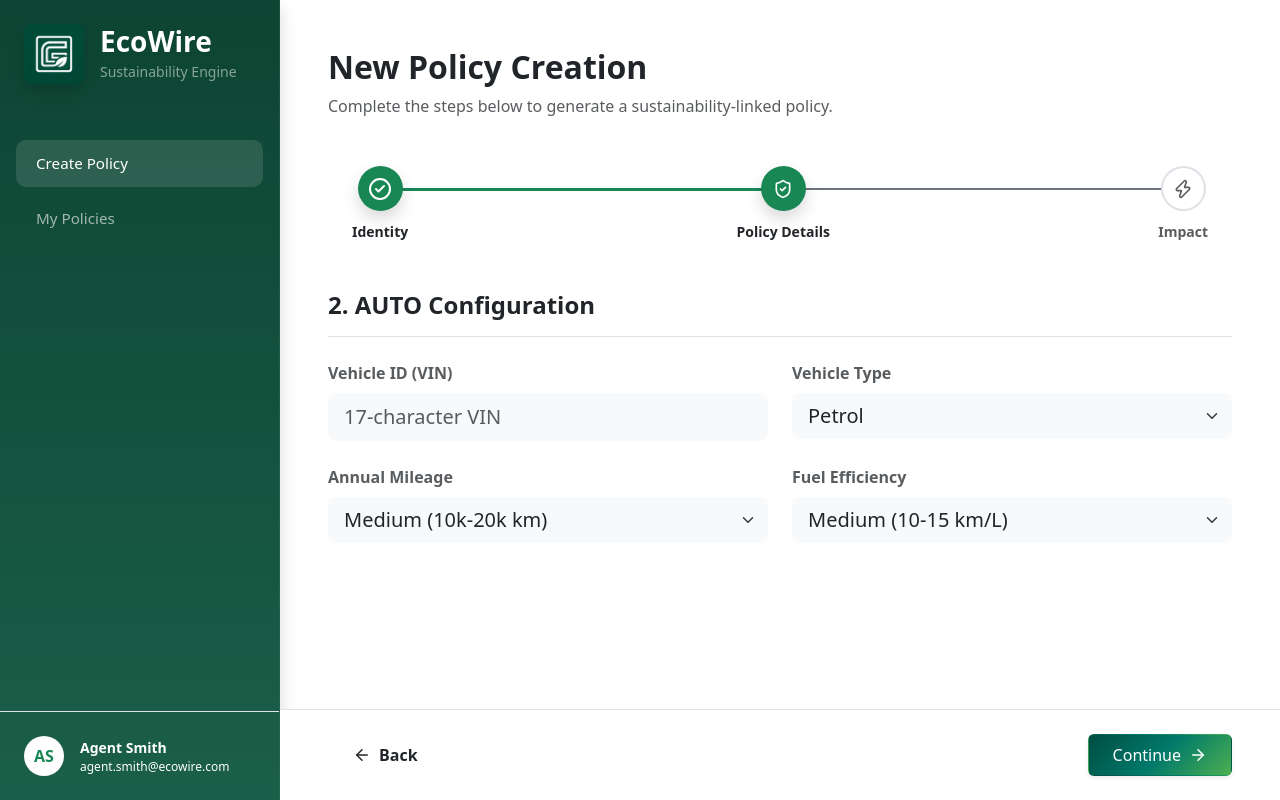
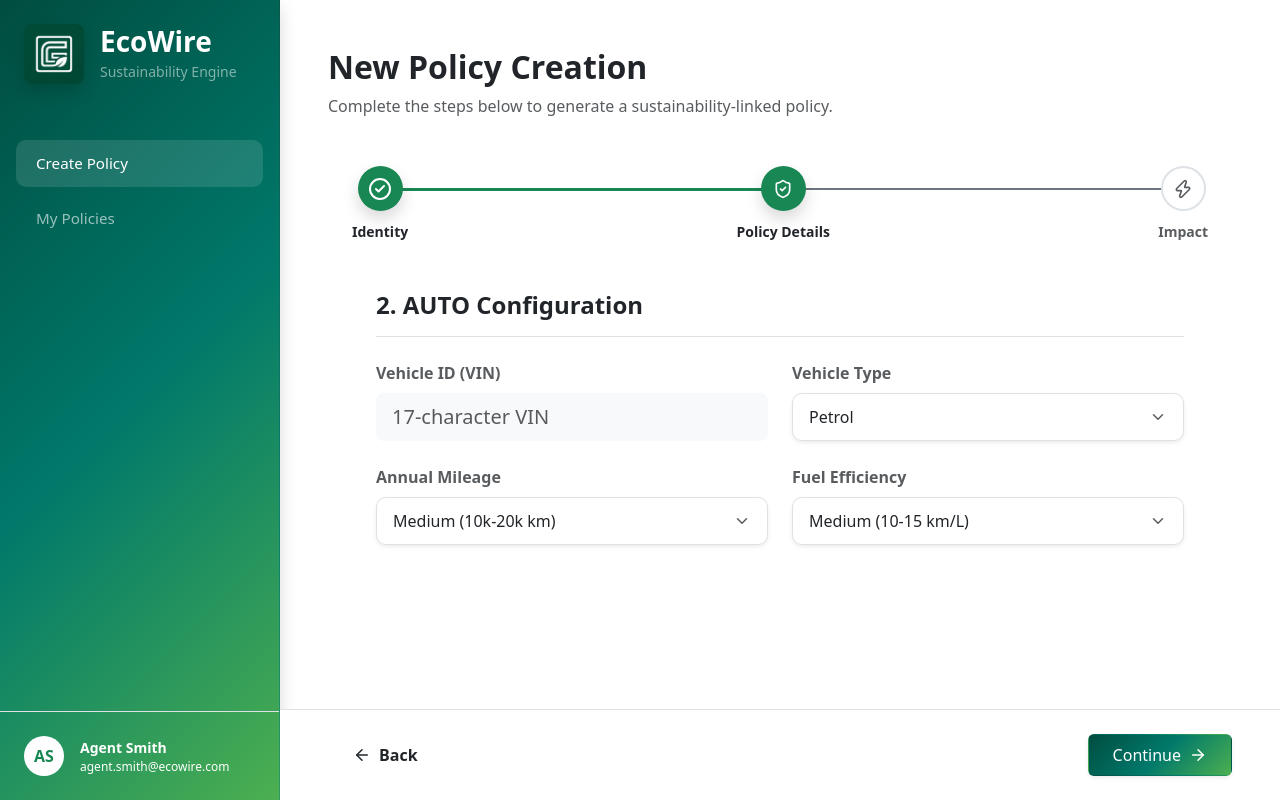
Before and after one commit to NourShbair/EcoWire, a React (Vite) app in the folder Frontend/: page / in a window 1280 px wide. Both pictures are taken after a click on the button "Continue". Built offline with nearby package versions, Linux system fonts and the light colour scheme.

Commit message:
UI changes

```diff
--- a/Frontend/src/App.css
+++ b/Frontend/src/App.css
@@ -6,9 +6,7 @@
     --eco-bg: #f8fbf9;
     --glass-bg: rgba(255, 255, 255, 0.9);
     --glass-border: rgba(0, 77, 64, 0.15);
-    /* Slightly darker eco-tinted border */
     --sidebar-width: 280px;
-    color-scheme: light;
 }
 
 body {
@@ -69,7 +67,6 @@ body {
     border-radius: 10px;
     border: 1px solid #e2e8f0;
     padding: 12px;
-    color-scheme: light !important;
 }
 
 .form-control:focus,
@@ -78,33 +75,15 @@ body {
     outline: none !important;
 }
 
-/* .form-select option {
-    background-color: #ffffff !important;
-    color: #2c3e50 !important;
-} */
 
-/* Eco Theme Overrides for Bootstrap Components */
 .form-check-input:checked {
     background-color: var(--eco-accent) !important;
 }
-
-/* UNUSED
-.list-group-item.active {
-    background-color: var(--eco-mint) !important;
-    color: var(--eco-primary) !important;
-    border-color: var(--eco-mint) !important;
-}
-*/
 
 .bg-mint {
     background-color: var(--eco-mint) !important;
 }
 
-/* UNUSED
-.text-eco {
-    color: var(--eco-primary) !important;
-}
-*/
 
 .btn-hover-eco {
     background-color: transparent;
@@ -119,6 +98,18 @@ body {
     border-color: rgba(25, 135, 84, 0.25) !important;
 }
 
+/* Dropdown  */
+.dropdown-item:hover,
+.dropdown-item:focus {
+    background-color: rgba(25, 135, 84, 0.08) !important;
+    color: #198754 !important;
+}
+
+.dropdown-item:active {
+    background-color: var(--eco-mint) !important;
+    color: var(--eco-primary) !important;
+}
+
 .hover-eco-btn:hover {
     background-color: rgba(25, 135, 84, 0.1) !important;
     color: #198754 !important;
--- a/Frontend/src/components/CreatePolicyForm.jsx
+++ b/Frontend/src/components/CreatePolicyForm.jsx
@@ -1,8 +1,9 @@
 import React, { useState } from 'react';
 import { useNavigate } from 'react-router-dom';
 import { motion, AnimatePresence } from 'framer-motion';
-import { User, ShieldCheck, Zap, ArrowRight, ArrowLeft, CheckCircle2, Loader2 } from 'lucide-react';
+import { User, ShieldCheck, Zap, ArrowRight, ArrowLeft, Loader2, CheckCircle2 } from 'lucide-react';
 import { apiService } from '../services/api';
+import EcoSelect from './EcoSelect';
 import clsx from 'clsx';
 
 const CreatePolicyForm = () => {
@@ -126,7 +127,7 @@ const CreatePolicyForm = () => {
             </div>
 
             {/* Form Content */}
-            <div className="min-vh-50">
+            <div className="min-vh-50 px-5">
                 <AnimatePresence mode="wait">
                     {/* STEP 1: IDENTITY */}
                     {step === 1 && (
@@ -202,28 +203,43 @@ const CreatePolicyForm = () => {
                                         </div>
                                         <div className="col-md-6">
                                             <label className="form-label text-muted fw-bold">Vehicle Type</label>
-                                            <select name="vehicleType" value={formData.vehicleType} onChange={handleChange} className="form-select form-select-lg bg-light border-0">
-                                                <option value="ELECTRIC">Electric</option>
-                                                <option value="HYBRID">Hybrid</option>
-                                                <option value="PETROL">Petrol</option>
-                                                <option value="DIESEL">Diesel</option>
-                                            </select>
+                                            <EcoSelect
+                                                name="vehicleType"
+                                                value={formData.vehicleType}
+                                                onChange={handleChange}
+                                                options={[
+                                                    { value: 'ELECTRIC', label: 'Electric' },
+                                                    { value: 'HYBRID', label: 'Hybrid' },
+                                                    { value: 'PETROL', label: 'Petrol' },
+                                                    { value: 'DIESEL', label: 'Diesel' }
+                                                ]}
+                                            />
                                         </div>
                                         <div className="col-md-6">
                                             <label className="form-label text-muted fw-bold">Annual Mileage</label>
-                                            <select name="annualMileage" value={formData.annualMileage} onChange={handleChange} className="form-select form-select-lg bg-light border-0">
-                                                <option value="LOW">Low (&lt; 10k km)</option>
-                                                <option value="MEDIUM">Medium (10k-20k km)</option>
-                                                <option value="HIGH">High (&gt; 20k km)</option>
-                                            </select>
+                                            <EcoSelect
+                                                name="annualMileage"
+                                                value={formData.annualMileage}
+                                                onChange={handleChange}
+                                                options={[
+                                                    { value: 'LOW', label: 'Low (< 10k km)' },
+                                                    { value: 'MEDIUM', label: 'Medium (10k-20k km)' },
+                                                    { value: 'HIGH', label: 'High (> 20k km)' }
+                                                ]}
+                                            />
                                         </div>
                                         <div className="col-md-6">
                                             <label className="form-label text-muted fw-bold">Fuel Efficiency</label>
-                                            <select name="fuelEfficiency" value={formData.fuelEfficiency} onChange={handleChange} className="form-select form-select-lg bg-light border-0">
-                                                <option value="HIGH">High (&gt; 15 km/L)</option>
-                                                <option value="MEDIUM">Medium (10-15 km/L)</option>
-                                                <option value="LOW">Low (&lt; 10 km/L)</option>
-                                            </select>
+                                            <EcoSelect
+                                                name="fuelEfficiency"
+                                                value={formData.fuelEfficiency}
+                                                onChange={handleChange}
+                                                options={[
+                                                    { value: 'HIGH', label: 'High (> 15 km/L)' },
+                                                    { value: 'MEDIUM', label: 'Medium (10-15 km/L)' },
+                                                    { value: 'LOW', label: 'Low (< 10 km/L)' }
+                                                ]}
+                                            />
                                         </div>
                                     </>
                                 )}
@@ -236,28 +252,40 @@ const CreatePolicyForm = () => {
                                         </div>
                                         <div className="col-md-6">
                                             <label className="form-label text-muted fw-bold">Energy Rating</label>
-                                            <select name="energyRating" value={formData.energyRating} onChange={handleChange} className="form-select form-select-lg bg-light border-0">
-                                                {['A', 'B', 'C', 'D', 'E', 'F', 'G'].map(r => <option key={r} value={r}>{r}</option>)}
-                                            </select>
+                                            <EcoSelect
+                                                name="energyRating"
+                                                value={formData.energyRating}
+                                                onChange={handleChange}
+                                                options={['A', 'B', 'C', 'D', 'E', 'F', 'G'].map(r => ({ value: r, label: r }))}
+                                            />
                                         </div>
                                         <div className="col-md-6">
                                             <label className="form-label text-muted fw-bold">Insulation Type</label>
-                                            <select name="insulationType" value={formData.insulationType} onChange={handleChange} className="form-select form-select-lg bg-light border-0">
-                                                <option value="NONE">None</option>
-                                                <option value="BASIC">Basic</option>
-                                                <option value="STANDARD">Standard</option>
-                                                <option value="ADVANCED">Advanced</option>
-                                            </select>
+                                            <EcoSelect
+                                                name="insulationType"
+                                                value={formData.insulationType}
+                                                onChange={handleChange}
+                                                options={[
+                                                    { value: 'NONE', label: 'None' },
+                                                    { value: 'BASIC', label: 'Basic' },
+                                                    { value: 'STANDARD', label: 'Standard' },
+                                                    { value: 'ADVANCED', label: 'Advanced' }
+                                                ]}
+                                            />
                                         </div>
-                                        <div className="col-md-6">
+                                        <div className="col-md-12">
                                             <label className="form-label text-muted fw-bold">Heating System</label>
-                                            <select name="heatingSystem" value={formData.heatingSystem} onChange={handleChange} className="form-select form-select-lg bg-light border-0">
-                                                <option value="GAS">Gas</option>
-                                                <option value="OIL">Oil</option>
-                                                <option value="ELECTRIC">Electric</option>
-                                                <option value="HEAT_PUMP">Heat Pump</option>
-                                                <option value="GEOTHERMAL">Geothermal</option>
-                                            </select>
+                                            <EcoSelect
+                                                name="heatingSystem"
+                                                value={formData.heatingSystem}
+                                                onChange={handleChange}
+                                                options={[
+                                                    { value: 'ELECTRIC', label: 'Electric Heat Pump' },
+                                                    { value: 'GAS', label: 'Natural Gas' },
+                                                    { value: 'OIL', label: 'Heating Oil' },
+                                                    { value: 'SOLAR', label: 'Solar Thermal' }
+                                                ]}
+                                            />
                                         </div>
                                         <div className="col-md-12">
                                             <div className="form-check form-switch p-4 bg-light rounded-3 d-flex align-items-center">
@@ -284,20 +312,30 @@ const CreatePolicyForm = () => {
                                         </div>
                                         <div className="col-md-6">
                                             <label className="form-label text-muted fw-bold">Property Type</label>
-                                            <select name="propertyType" value={formData.propertyType} onChange={handleChange} className="form-select form-select-lg bg-light border-0">
-                                                <option value="COMMERCIAL">Commercial</option>
-                                                <option value="RESIDENTIAL">Residential</option>
-                                            </select>
+                                            <EcoSelect
+                                                name="propertyType"
+                                                value={formData.propertyType}
+                                                onChange={handleChange}
+                                                options={[
+                                                    { value: 'OFFICE', label: 'Office' },
+                                                    { value: 'RETAIL', label: 'Retail' },
+                                                    { value: 'INDUSTRIAL', label: 'Industrial' },
+                                                    { value: 'COMMERCIAL', label: 'Other Commercial' }
+                                                ]}
+                                            />
                                         </div>
                                         <div className="col-md-6">
                                             <label className="form-label text-muted fw-bold">Waste Management</label>
-                                            <select name="wasteManagement" value={formData.wasteManagement} onChange={handleChange} className="form-select form-select-lg bg-light border-0">
-                                                <option value="NONE">None</option>
-                                                <option value="BASIC_RECYCLING">Basic Recycling</option>
-                                                <option value="ADVANCED_RECYCLING">Advanced Recycling</option>
-                                                <option value="COMPOSTING">Composting</option>
-                                                <option value="ZERO_WASTE">Zero Waste</option>
-                                            </select>
+                                            <EcoSelect
+                                                name="wasteManagement"
+                                                value={formData.wasteManagement}
+                                                onChange={handleChange}
+                                                options={[
+                                                    { value: 'BASIC_RECYCLING', label: 'Basic Recycling' },
+                                                    { value: 'ADVANCED_SORTING', label: 'Advanced Sorting' },
+                                                    { value: 'ZERO_WASTE', label: 'Zero Waste Program' }
+                                                ]}
+                                            />
                                         </div>
                                         <div className="col-md-12">
                                             <label className="form-label text-muted fw-bold">Building Age (years)</label>
@@ -330,7 +368,7 @@ const CreatePolicyForm = () => {
                             <h3 className="fw-bold text-dark">Sustainability Analysis</h3>
                             <p className="text-muted mb-5">Live results based on your {formData.policyType} configuration.</p>
 
-                            <div className="glass-card p-4 bg-white border-0 shadow mx-auto mb-5" style={{ maxWidth: 400 }}>
+                            <div className="glass-card p-4 bg-white border-0 shadow mx-auto" style={{ maxWidth: 400 }}>
                                 <h1 className="display-3 fw-bold text-success mb-0">{previewScore.totalScore}</h1>
                                 <p className="fw-bold text-success text-uppercase tracking-wider">
                                     {previewScore.totalScore >= 70 ? 'Excellent' : previewScore.totalScore >= 40 ? 'Moderate' : 'Needs Improvement'}
--- /dev/null
+++ b/Frontend/src/components/EcoSelect.jsx
@@ -0,0 +1,75 @@
+import React, { useState, useRef, useEffect } from 'react';
+import { ChevronDown } from 'lucide-react';
+import clsx from 'clsx';
+
+const EcoSelect = ({ name, value, options, onChange }) => {
+    const [isOpen, setIsOpen] = useState(false);
+    const dropdownRef = useRef(null);
+
+    const selectedOption = options.find(o => o.value === value) || options[0];
+
+    // Close dropdown when clicking outside
+    useEffect(() => {
+        const handleClickOutside = (event) => {
+            if (dropdownRef.current && !dropdownRef.current.contains(event.target)) {
+                setIsOpen(false);
+            }
+        };
+        document.addEventListener('mousedown', handleClickOutside);
+        return () => document.removeEventListener('mousedown', handleClickOutside);
+    }, []);
+
+    const handleSelect = (val) => {
+        onChange({ target: { name, value: val } });
+        setIsOpen(false);
+    };
+
+    return (
+        <div className="dropdown w-100" ref={dropdownRef}>
+            <button
+                className="btn bg-white border w-100 text-start d-flex justify-content-between align-items-center py-2 px-3 shadow-sm"
+                type="button"
+                style={{
+                    borderRadius: '10px',
+                    minHeight: '48px',
+                    border: '1px solid #e2e8f0',
+                    boxShadow: isOpen ? '0 0 0 0.25rem rgba(0, 121, 107, 0.15)' : 'none'
+                }}
+                onClick={() => setIsOpen(!isOpen)}
+            >
+                <span className="text-dark fw-medium">{selectedOption.label}</span>
+                <ChevronDown
+                    size={18}
+                    className="text-muted transition-all"
+                    style={{ transform: isOpen ? 'rotate(180deg)' : 'rotate(0deg)' }}
+                />
+            </button>
+            <ul
+                className={clsx("dropdown-menu w-100 shadow-lg border-0 mt-1 py-2", isOpen && "show")}
+                style={{
+                    borderRadius: '12px',
+                    maxHeight: '250px',
+                    overflowY: 'auto',
+                    zIndex: 1050
+                }}
+            >
+                {options.map((opt) => (
+                    <li key={opt.value}>
+                        <button
+                            className={clsx(
+                                "dropdown-item py-2 px-3 transition-all",
+                                value === opt.value ? "bg-mint text-success fw-bold" : "text-dark"
+                            )}
+                            type="button"
+                            onClick={() => handleSelect(opt.value)}
+                        >
+                            {opt.label}
+                        </button>
+                    </li>
+                ))}
+            </ul>
+        </div>
+    );
+};
+
+export default EcoSelect;
--- a/Frontend/src/components/PoliciesList.jsx
+++ b/Frontend/src/components/PoliciesList.jsx
@@ -43,8 +43,7 @@ const PoliciesList = () => {
                 </div>
                 <button
                     onClick={() => navigate('/')}
-                    className="btn px-4 py-2 text-white fw-bold d-flex align-items-center gap-2 shadow-sm"
-                    style={{ backgroundColor: '#1a5f49', borderRadius: '8px' }}
+                    className="btn btn-eco px-4 py-2 d-flex align-items-center gap-2 shadow-sm"
                 >
                     <Plus size={20} /> New Policy
                 </button>
--- a/Frontend/src/styles/Sidebar.css
+++ b/Frontend/src/styles/Sidebar.css
@@ -2,7 +2,7 @@
 .sidebar {
     width: var(--sidebar-width);
     height: 100vh;
-    background: linear-gradient(180deg, #0d4433 0%, #1a5f49 100%) !important;
+    background: linear-gradient(135deg, #004d40 0%, #00796b 50%, #4caf50 100%) !important;
     color: white;
     position: fixed;
     left: 0;
```
